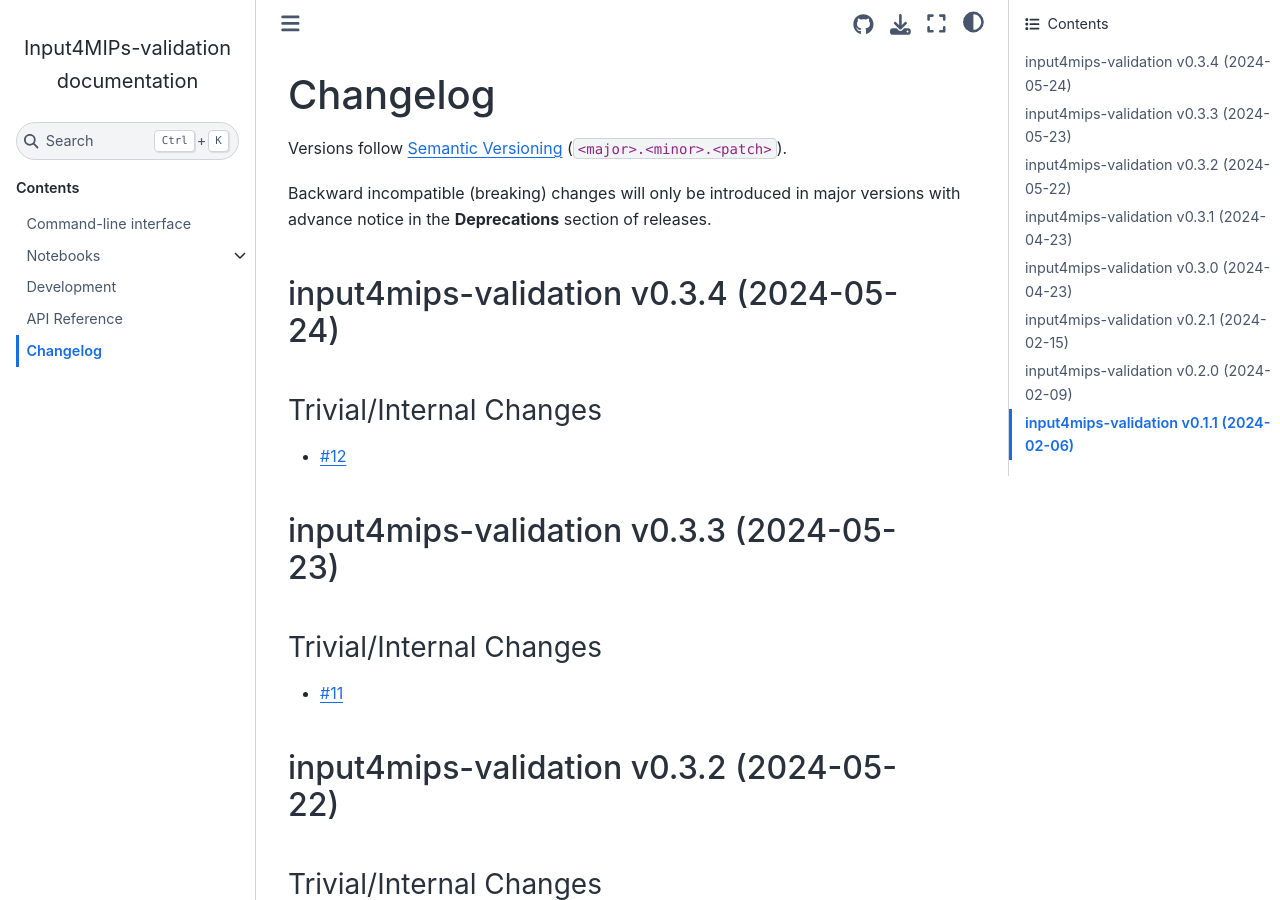
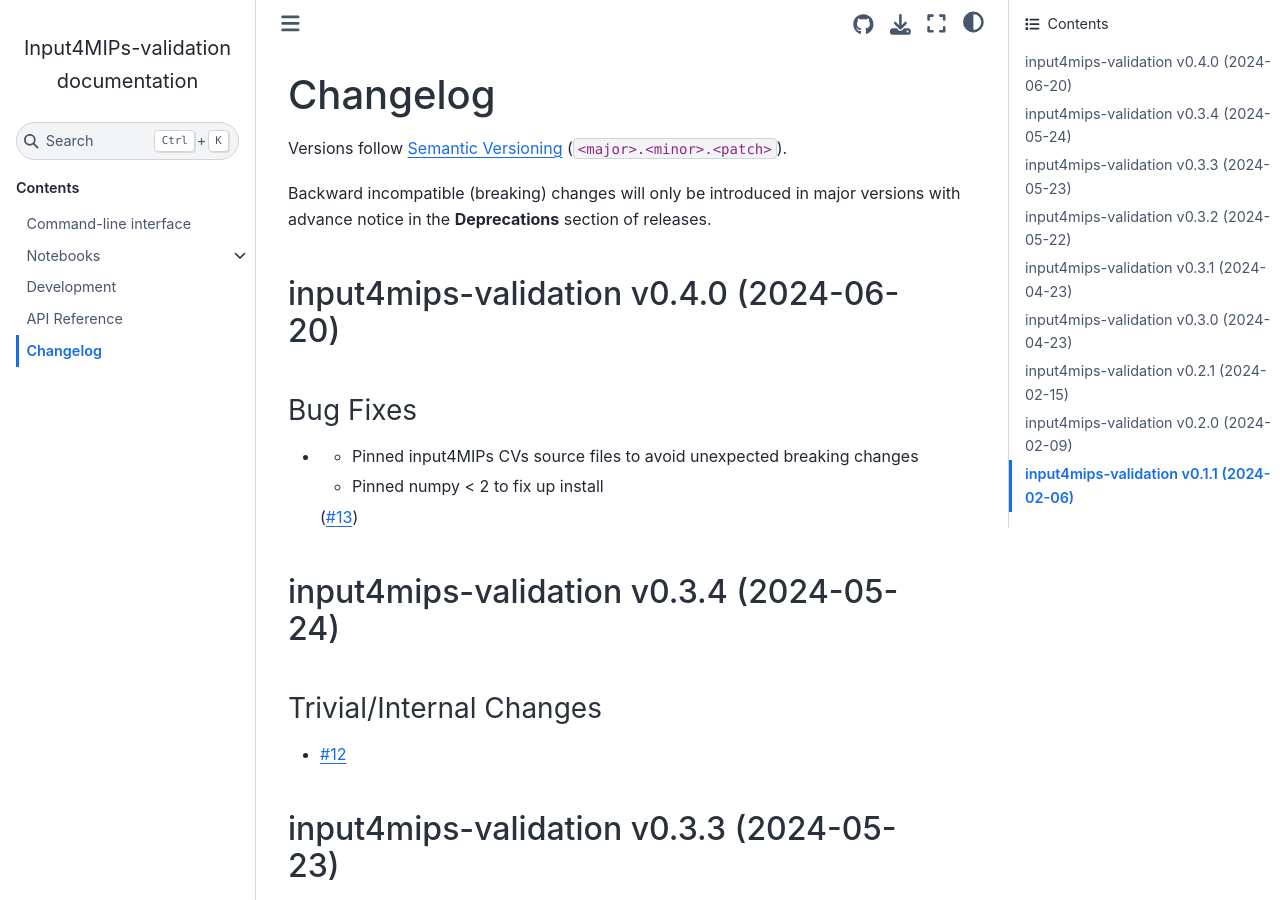
Before and after one commit to climate-resource/input4mips_validation, a Sphinx documentation site: the page built from docs/source/changelog.md, in a window 1280 px wide and 900 px high. Built offline with Sphinx 7.4.7 and the Sphinx Book theme 1.1.4, drawn with Linux system fonts in a browser that asks for light colours; pages that are not in the unit, such as notebooks, are missing from menus.

Commit message:
bump: version 0.3.5a0 -> 0.4.0

```diff
--- a/docs/source/changelog.md
+++ b/docs/source/changelog.md
@@ -18,6 +18,17 @@ of rst and use slightly different categories.
 -->
 
 <!-- towncrier release notes start -->
+
+## input4mips-validation v0.4.0 (2024-06-20)
+
+
+### Bug Fixes
+
+- * Pinned input4MIPs CVs source files to avoid unexpected breaking changes
+  * Pinned numpy < 2 to fix up install
+
+  ([#13](https://github.com/climate-resource/input4mips_validation/pulls/13))
+
 
 ## input4mips-validation v0.3.4 (2024-05-24)
 
--- a/pyproject.toml
+++ b/pyproject.toml
@@ -1,6 +1,6 @@
 [tool.poetry]
 name = "input4mips-validation"
-version = "0.3.5a0"
+version = "0.4.0"
 description = "Validation of input4MIPs data (checking file formats, metadata etc.)."
 authors = ["Zebedee Nicholls <zebedee.nicholls@climate-resource.com>"]
 readme = "README.md"
```
Also changed, not shown: changelog/13.fix.md (deleted, +0 -2 lines).
